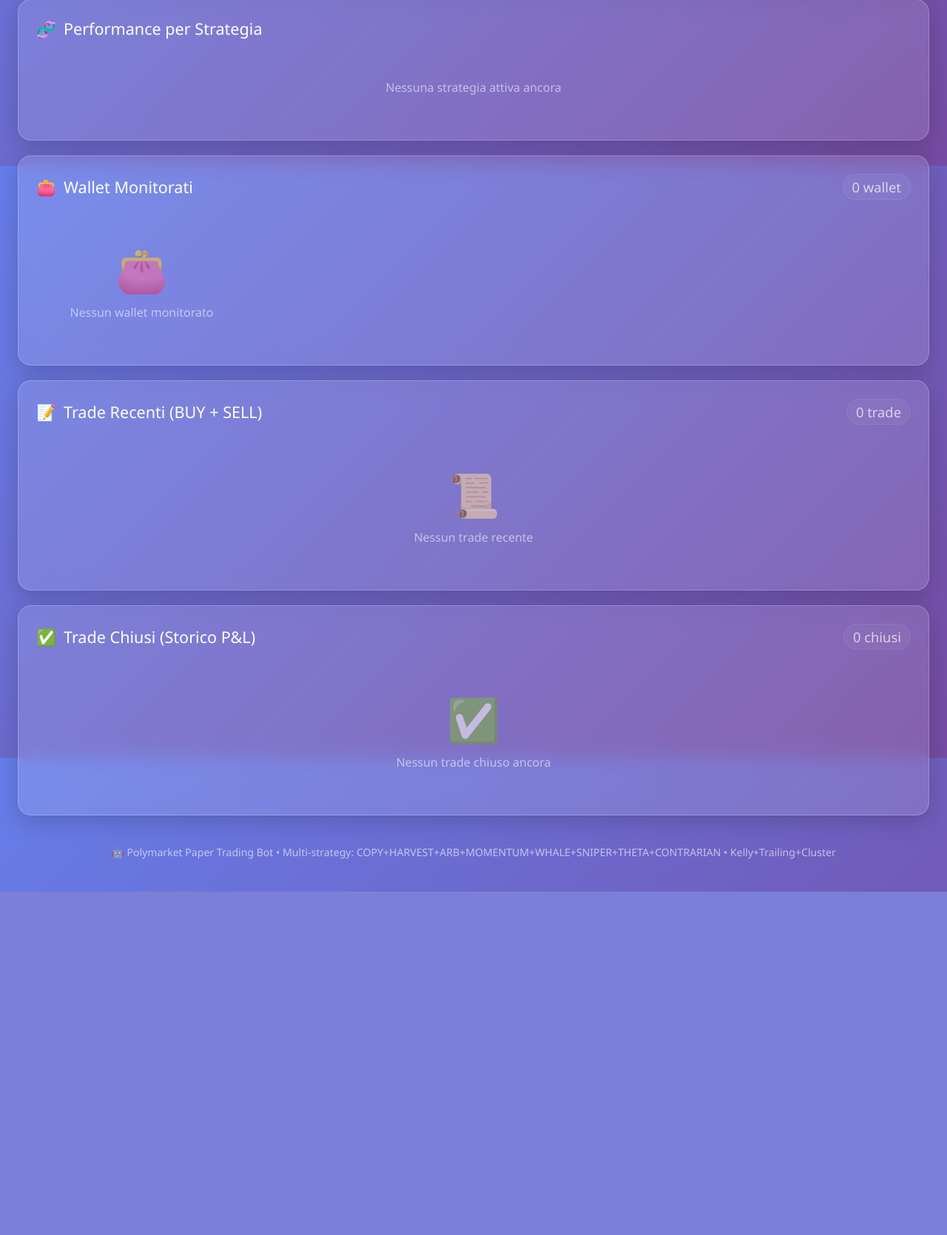
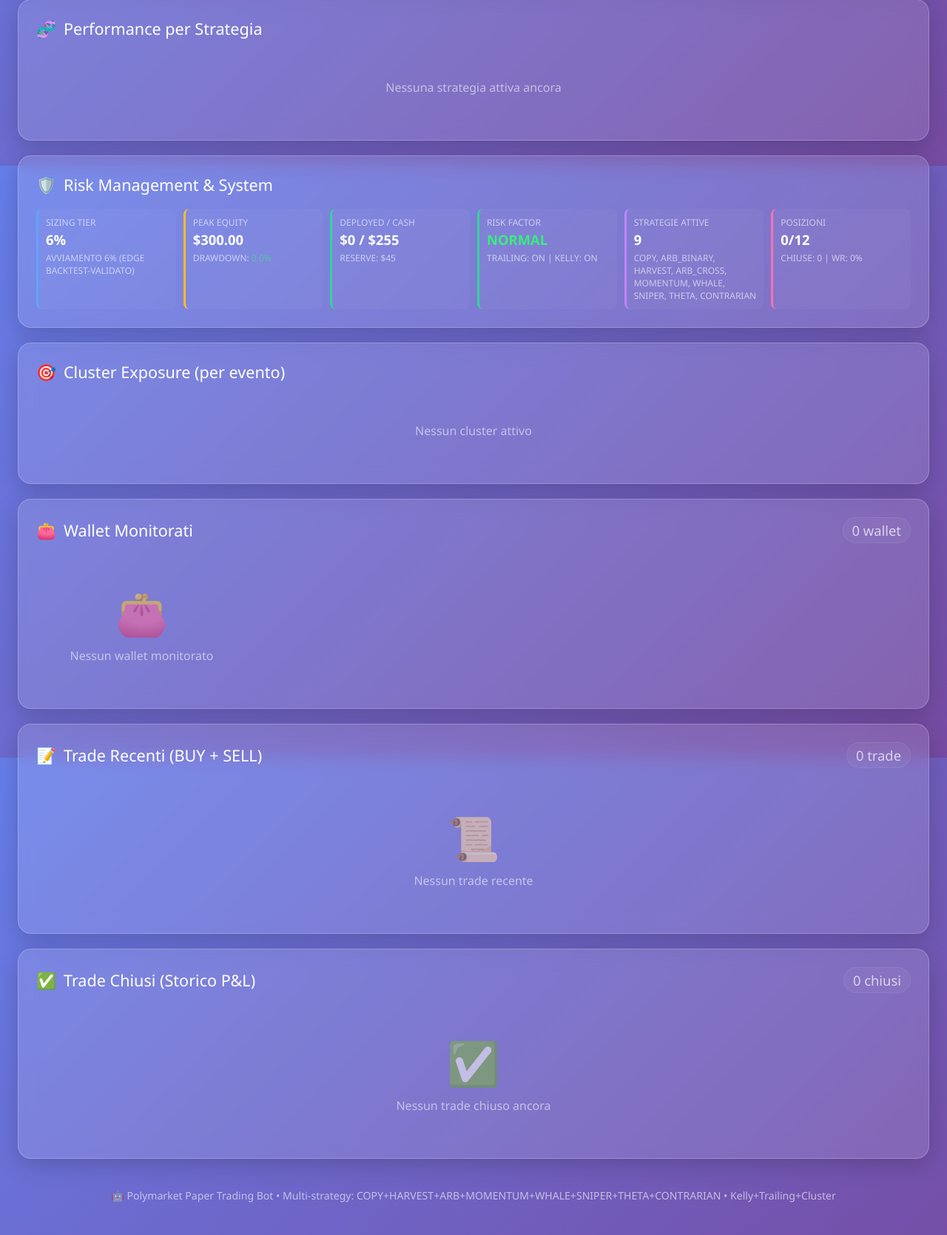
Before and after one commit to gianlucaRevoltech/polymarket-prediction, a Flask app: page / in a window 1280 px wide. Shown: the part 1376-3045 px from the top of the page at 74% size. Before the commit the page ends 2581 px from the top, so only its background shows below. Run offline with Flask 3, Linux system fonts and the light colour scheme; data that the repository does not hold is empty.

Commit message:
Dashboard v2: risk management + cluster exposure + system info
New dashboard sections:
- Risk Management & System: sizing tier, peak equity, drawdown, deployed/cash,
  reserve, risk factor (NORMAL/HALVED/BLOCKED), trailing stop status, Kelly
  status, active strategies list, positions/max, closed/WR
- Cluster Exposure: per-event deployment table with cap status (OK/OVER CAP)

API enhancements (get_portfolio_summary):
- max_open_positions, reserve_ratio, available_cash, reserve_cash
- risk_factor, trailing_stop_enabled, kelly_enabled, cluster_cap_pct
- active_strategies list, deployed_usdc
- _cluster_exposure method: top 10 event clusters by USDC deployed

```diff
--- a/src/simulator.py
+++ b/src/simulator.py
@@ -1244,6 +1244,14 @@ class PaperTradingSimulator:
     # ------------------------------------------------------------------
     # Summary / metriche
     # ------------------------------------------------------------------
+    def _cluster_exposure(self) -> Dict[str, float]:
+        """Phase FF: ritorna event_slug -> total USDC deployato per cluster."""
+        clusters: Dict[str, float] = {}
+        for p in self.portfolio.positions.values():
+            key = p.market_slug or p.condition_id or "unknown"
+            clusters[key] = clusters.get(key, 0) + p.size_usdc
+        return dict(sorted(clusters.items(), key=lambda kv: kv[1], reverse=True)[:10])
+
     def get_portfolio_summary(self) -> Dict:
         unrealized_pnl = sum(pos.pnl for pos in self.portfolio.positions.values())
         realized_pnl = sum(pos.pnl for pos in self.portfolio.closed_positions)
@@ -1293,7 +1301,20 @@ class PaperTradingSimulator:
             "peak_equity": peak,
             "drawdown_pct": dd_pct,
             "best_trade": self._get_best_trade(),
-            "worst_trade": self._get_worst_trade()
+            "worst_trade": self._get_worst_trade(),
+            # Phase CC-II: metriche avanzate dashboard v2
+            "max_open_positions": BUDGET["max_open_positions"],
+            "reserve_ratio": BUDGET["reserve_ratio"],
+            "available_cash": self._available_cash(),
+            "reserve_cash": self.portfolio.initial_capital * BUDGET["reserve_ratio"],
+            "risk_factor": self._risk_factor(),
+            "trailing_stop_enabled": BUDGET.get("trailing_stop_enabled", False),
+            "kelly_enabled": BUDGET.get("kelly_enabled", False),
+            "cluster_cap_pct": BUDGET.get("cluster_cap_pct", 0),
+            "active_strategies": [s for s in STRATEGIES if STRATEGIES[s].get("enabled", True) and s != "value"],
+            "deployed_usdc": sum(p.size_usdc for p in self.portfolio.positions.values()),
+            # cluster exposure: event_slug -> total deployed
+            "cluster_exposure": self._cluster_exposure(),
         }
 
     def _get_best_trade(self) -> Optional[Dict]:
--- a/src/templates/index.html
+++ b/src/templates/index.html
@@ -552,6 +552,28 @@
             </div>
         </div>
 
+        <!-- Dashboard v2: Risk & System Info -->
+        <div class="section">
+            <div class="section-title">
+                <span>🛡️</span>
+                <span>Risk Management & System</span>
+            </div>
+            <div id="riskContainer">
+                <div class="empty-state"><div>Caricamento...</div></div>
+            </div>
+        </div>
+
+        <!-- Dashboard v2: Cluster Exposure -->
+        <div class="section">
+            <div class="section-title">
+                <span>🎯</span>
+                <span>Cluster Exposure (per evento)</span>
+            </div>
+            <div id="clusterContainer">
+                <div class="empty-state"><div>Caricamento...</div></div>
+            </div>
+        </div>
+
         <!-- Wallet Monitorati -->
         <div class="section">
             <div class="section-title">
@@ -816,6 +838,10 @@
             const now = new Date(data.timestamp || new Date());
             document.getElementById('lastUpdate').textContent = now.toLocaleTimeString('it-IT');
 
+            // Dashboard v2: risk + cluster
+            updateRiskDashboard(data.summary);
+            updateClusterExposure(data.summary);
+
             const statusEl = document.getElementById('botStatus');
             const status = data.bot_status || 'unknown';
             if (status === 'running') {
@@ -1024,6 +1050,51 @@
             return colors[name] || '#94a3b8';
         }
 
+        // Dashboard v2: Risk & System Info
+        function updateRiskDashboard(summary) {
+            const container = document.getElementById('riskContainer');
+            if (!summary) { container.innerHTML = '<div class="empty-state"><div>Dati non disponibili</div></div>'; return; }
+            const tier = summary.sizing_tier || {};
+            const dd = (summary.drawdown_pct || 0) * 100;
+            const ddClass = dd > 8 ? 'negative' : dd > 3 ? 'neutral' : 'positive';
+            const rf = summary.risk_factor || 1;
+            const rfLabel = rf <= 0 ? 'BLOCKED' : rf < 1 ? 'HALVED' : 'NORMAL';
+            const rfClass = rf <= 0 ? 'negative' : rf < 1 ? 'neutral' : 'positive';
+            const deployed = summary.deployed_usdc || 0;
+            const avail = summary.available_cash || 0;
+            const reserve = summary.reserve_cash || 0;
+            const strategies = summary.active_strategies || [];
+            let html = '<div class="strat-summary">';
+            html += `<div class="strat-card" style="border-left-color:#60a5fa"><div class="label">Sizing Tier</div><div class="val">${(tier.frac*100||6).toFixed(0)}%</div><div class="label" style="margin-top:4px">${tier.desc||''}</div></div>`;
+            html += `<div class="strat-card" style="border-left-color:#fbbf24"><div class="label">Peak Equity</div><div class="val">$${(summary.peak_equity||0).toFixed(2)}</div><div class="label" style="margin-top:4px">Drawdown: <span class="${ddClass}">${dd.toFixed(1)}%</span></div></div>`;
+            html += `<div class="strat-card" style="border-left-color:#34d399"><div class="label">Deployed / Cash</div><div class="val">$${deployed.toFixed(0)} / $${avail.toFixed(0)}</div><div class="label" style="margin-top:4px">Reserve: $${reserve.toFixed(0)}</div></div>`;
+            html += `<div class="strat-card" style="border-left-color:${rf<=0?'#f87171':rf<1?'#fbbf24':'#34d399'}"><div class="label">Risk Factor</div><div class="val ${rfClass}">${rfLabel}</div><div class="label" style="margin-top:4px">Trailing: ${summary.trailing_stop_enabled?'ON':'OFF'} | Kelly: ${summary.kelly_enabled?'ON':'OFF'}</div></div>`;
+            html += `<div class="strat-card" style="border-left-color:#c084fc"><div class="label">Strategie Attive</div><div class="val">${strategies.length}</div><div class="label" style="margin-top:4px">${strategies.join(', ')}</div></div>`;
+            html += `<div class="strat-card" style="border-left-color:#f472b6"><div class="label">Posizioni</div><div class="val">${summary.open_positions||0}/${summary.max_open_positions||12}</div><div class="label" style="margin-top:4px">Chiuse: ${summary.closed_positions||0} | WR: ${(summary.win_rate||0).toFixed(0)}%</div></div>`;
+            html += '</div>';
+            container.innerHTML = html;
+        }
+
+        // Dashboard v2: Cluster Exposure
+        function updateClusterExposure(summary) {
+            const container = document.getElementById('clusterContainer');
+            const clusters = summary.cluster_exposure || {};
+            const entries = Object.entries(clusters);
+            if (entries.length === 0) { container.innerHTML = '<div class="empty-state"><div>Nessun cluster attivo</div></div>'; return; }
+            const capPct = summary.cluster_cap_pct || 0.4;
+            const totalValue = summary.current_value || 300;
+            const capUsd = totalValue * capPct;
+            let html = '<div class="table-wrap"><table><thead><tr><th>Evento (Cluster)</th><th>Deployed</th><th>% Portfolio</th><th>Cap</th><th>Stato</th></tr></thead><tbody>';
+            entries.forEach(([slug, usd]) => {
+                const pct = (usd / totalValue * 100);
+                const pctClass = pct > capPct*100*0.8 ? 'negative' : 'positive';
+                const status = pct > capPct*100 ? '<span class="negative">OVER CAP</span>' : '<span class="positive">OK</span>';
+                html += `<tr><td>${escapeHtml(slug.slice(0,40))}</td><td>$${usd.toFixed(0)}</td><td class="${pctClass}">${pct.toFixed(1)}%</td><td>$${capUsd.toFixed(0)}</td><td>${status}</td></tr>`;
+            });
+            html += '</tbody></table></div>';
+            container.innerHTML = html;
+        }
+
         async function refreshData() {
             try {
                 const indicator = document.getElementById('refreshIndicator');
```
